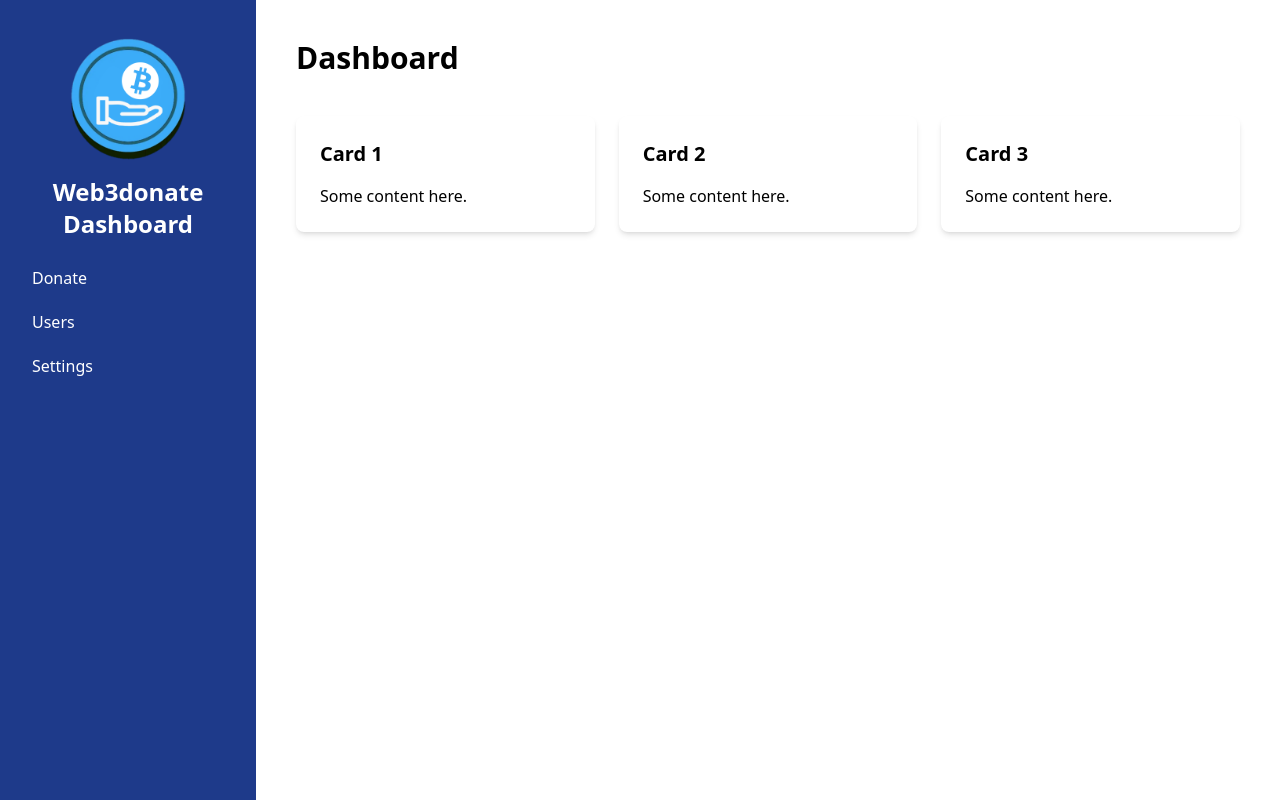
After one commit to nekowawolf/P1, a PHP site: page /dashboard.html in a window 1280 px wide. The commit adds this page. Run offline with PHP 8.4, Linux system fonts and the light colour scheme.

Commit message:
add : dbloginadmin:login:dashboard - frontend

```diff
--- a/public/css/style.css
+++ b/public/css/style.css
@@ -747,10 +747,18 @@ video {
   margin-top: auto;
 }
 
+.mt-4 {
+  margin-top: 1rem;
+}
+
 .block {
   display: block;
 }
 
+.inline-block {
+  display: inline-block;
+}
+
 .flex {
   display: flex;
 }
@@ -799,6 +807,10 @@ video {
   height: 100vh;
 }
 
+.h-40 {
+  height: 10rem;
+}
+
 .min-h-screen {
   min-height: 100vh;
 }
@@ -839,6 +851,10 @@ video {
   width: 1.5rem;
 }
 
+.w-64 {
+  width: 16rem;
+}
+
 .w-80 {
   width: 20rem;
 }
@@ -847,6 +863,10 @@ video {
   width: 100%;
 }
 
+.w-40 {
+  width: 10rem;
+}
+
 .max-w-5xl {
   max-width: 64rem;
 }
@@ -869,6 +889,10 @@ video {
 
 .max-w-xs {
   max-width: 20rem;
+}
+
+.flex-1 {
+  flex: 1 1 0%;
 }
 
 .-translate-x-1\/2 {
@@ -889,8 +913,18 @@ video {
   cursor: pointer;
 }
 
+.appearance-none {
+  -webkit-appearance: none;
+     -moz-appearance: none;
+          appearance: none;
+}
+
 .grid-cols-2 {
   grid-template-columns: repeat(2, minmax(0, 1fr));
+}
+
+.grid-cols-3 {
+  grid-template-columns: repeat(3, minmax(0, 1fr));
 }
 
 .flex-col {
@@ -998,6 +1032,11 @@ video {
   background-color: rgb(37 99 235 / var(--tw-bg-opacity));
 }
 
+.bg-blue-900 {
+  --tw-bg-opacity: 1;
+  background-color: rgb(30 58 138 / var(--tw-bg-opacity));
+}
+
 .bg-gray-100 {
   --tw-bg-opacity: 1;
   background-color: rgb(243 244 246 / var(--tw-bg-opacity));
@@ -1049,6 +1088,15 @@ video {
   fill: currentColor;
 }
 
+.object-center {
+  -o-object-position: center;
+     object-position: center;
+}
+
+.p-10 {
+  padding: 2.5rem;
+}
+
 .p-12 {
   padding: 3rem;
 }
@@ -1183,6 +1231,10 @@ video {
   text-align: center;
 }
 
+.align-baseline {
+  vertical-align: baseline;
+}
+
 .text-2xl {
   font-size: 1.5rem;
   line-height: 2rem;
@@ -1267,6 +1319,11 @@ video {
   letter-spacing: -0.025em;
 }
 
+.text-blue-500 {
+  --tw-text-opacity: 1;
+  color: rgb(59 130 246 / var(--tw-text-opacity));
+}
+
 .text-blue-600 {
   --tw-text-opacity: 1;
   color: rgb(37 99 235 / var(--tw-text-opacity));
@@ -1290,6 +1347,11 @@ video {
 .text-gray-700 {
   --tw-text-opacity: 1;
   color: rgb(55 65 81 / var(--tw-text-opacity));
+}
+
+.text-gray-800 {
+  --tw-text-opacity: 1;
+  color: rgb(31 41 55 / var(--tw-text-opacity));
 }
 
 .text-gray-900 {
@@ -1320,6 +1382,12 @@ video {
 .shadow-lg {
   --tw-shadow: 0 10px 15px -3px rgb(0 0 0 / 0.1), 0 4px 6px -4px rgb(0 0 0 / 0.1);
   --tw-shadow-colored: 0 10px 15px -3px var(--tw-shadow-color), 0 4px 6px -4px var(--tw-shadow-color);
+  box-shadow: var(--tw-ring-offset-shadow, 0 0 #0000), var(--tw-ring-shadow, 0 0 #0000), var(--tw-shadow);
+}
+
+.shadow-md {
+  --tw-shadow: 0 4px 6px -1px rgb(0 0 0 / 0.1), 0 2px 4px -2px rgb(0 0 0 / 0.1);
+  --tw-shadow-colored: 0 4px 6px -1px var(--tw-shadow-color), 0 2px 4px -2px var(--tw-shadow-color);
   box-shadow: var(--tw-ring-offset-shadow, 0 0 #0000), var(--tw-ring-shadow, 0 0 #0000), var(--tw-shadow);
 }
 
@@ -1387,6 +1455,11 @@ video {
   color: rgb(29 78 216 / var(--tw-text-opacity));
 }
 
+.hover\:text-blue-800:hover {
+  --tw-text-opacity: 1;
+  color: rgb(30 64 175 / var(--tw-text-opacity));
+}
+
 .hover\:text-gray-500:hover {
   --tw-text-opacity: 1;
   color: rgb(107 114 128 / var(--tw-text-opacity));
@@ -1528,6 +1601,10 @@ video {
     margin-bottom: calc(1.5rem * var(--tw-space-y-reverse));
   }
 
+  .md\:p-20 {
+    padding: 5rem;
+  }
+
   .md\:px-10 {
     padding-left: 2.5rem;
     padding-right: 2.5rem;
@@ -1625,6 +1702,10 @@ video {
     margin-left: calc(1.5rem * calc(1 - var(--tw-space-x-reverse)));
   }
 
+  .lg\:p-32 {
+    padding: 8rem;
+  }
+
   .lg\:px-12 {
     padding-left: 3rem;
     padding-right: 3rem;
--- /dev/null
+++ b/public/dashboard.html
@@ -0,0 +1,44 @@
+<!DOCTYPE html>
+<html lang="en">
+  <head>
+    <meta charset="UTF-8" />
+    <meta name="viewport" content="width=device-width, initial-scale=1.0" />
+    <title>Web3donate | Admin</title>
+    <link rel="shortcut icon" href="img/logo.png" />
+    <link rel="stylesheet" href="css/style.css" />
+  </head>
+  <body>
+
+    <div class="flex h-screen">
+        <!-- Sidebar -->
+        <div class="w-64 bg-blue-900 text-white p-4">
+            <img src="img/logo.png" class="w-40 h-40 mx-auto" alt="">
+            <h2 class="text-2xl font-semibold mb-4 text-center">Web3donate Dashboard</h2>
+            <nav>
+                <a href="#" class="block py-2.5 px-4 rounded hover:bg-blue-700">Donate</a>
+                <a href="#" class="block py-2.5 px-4 rounded hover:bg-blue-700">Users</a>
+                <a href="#" class="block py-2.5 px-4 rounded hover:bg-blue-700">Settings</a>
+            </nav>
+        </div>
+        <!-- Main Content -->
+        <div class="flex-1 p-10">
+            <h1 class="text-3xl font-bold mb-10">Dashboard</h1>
+            <!-- Content goes here -->
+            <div class="grid grid-cols-3 gap-6">
+                <div class="bg-white p-6 rounded-lg shadow-md">
+                    <h2 class="text-xl font-semibold mb-4">Card 1</h2>
+                    <p>Some content here.</p>
+                </div>
+                <div class="bg-white p-6 rounded-lg shadow-md">
+                    <h2 class="text-xl font-semibold mb-4">Card 2</h2>
+                    <p>Some content here.</p>
+                </div>
+                <div class="bg-white p-6 rounded-lg shadow-md">
+                    <h2 class="text-xl font-semibold mb-4">Card 3</h2>
+                    <p>Some content here.</p>
+                </div>
+            </div>
+        </div>
+    </div>
+</body>
+</html>
```
Also changed, not shown: public/adminlogin.html (added, +43 -0 lines), public/adminlogin.php (added, +23 -0 lines), public/home.html (+1 -7 lines), public/koneksi_admin.php (added, +16 -0 lines), public/worngpsadmin.html (added, +43 -0 lines), tailwind.config.js (line endings or trailing spaces).
